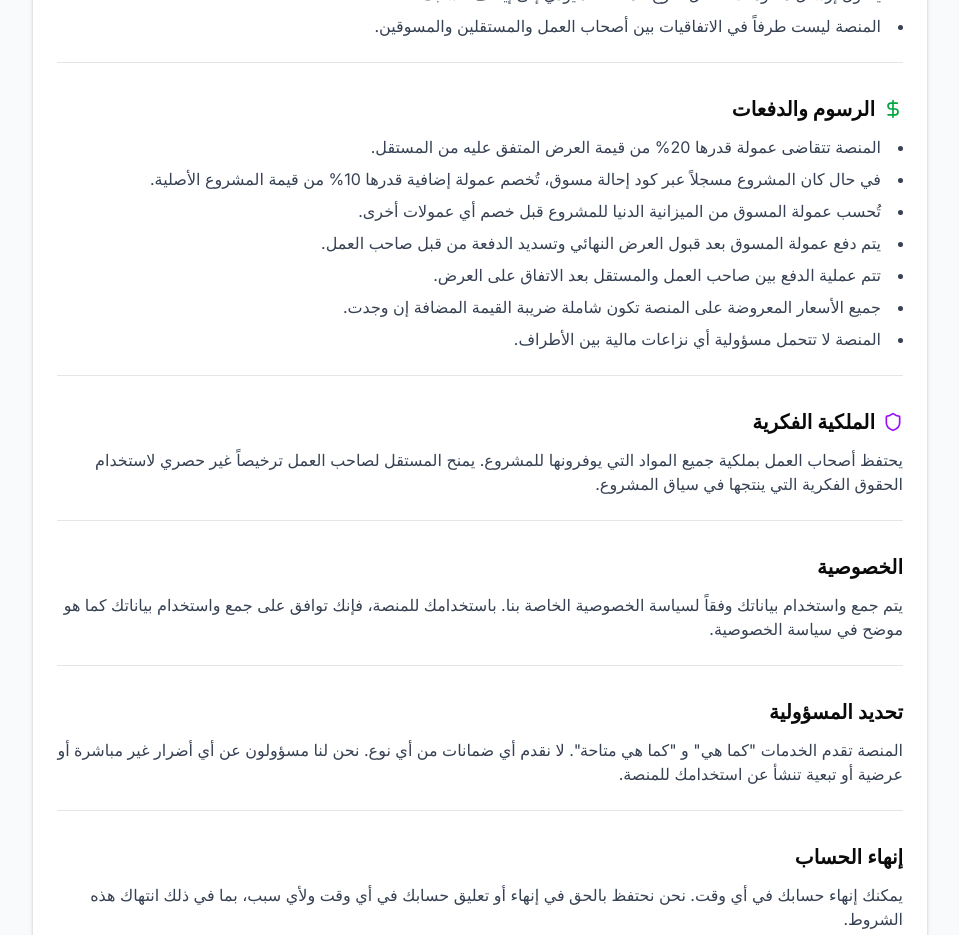
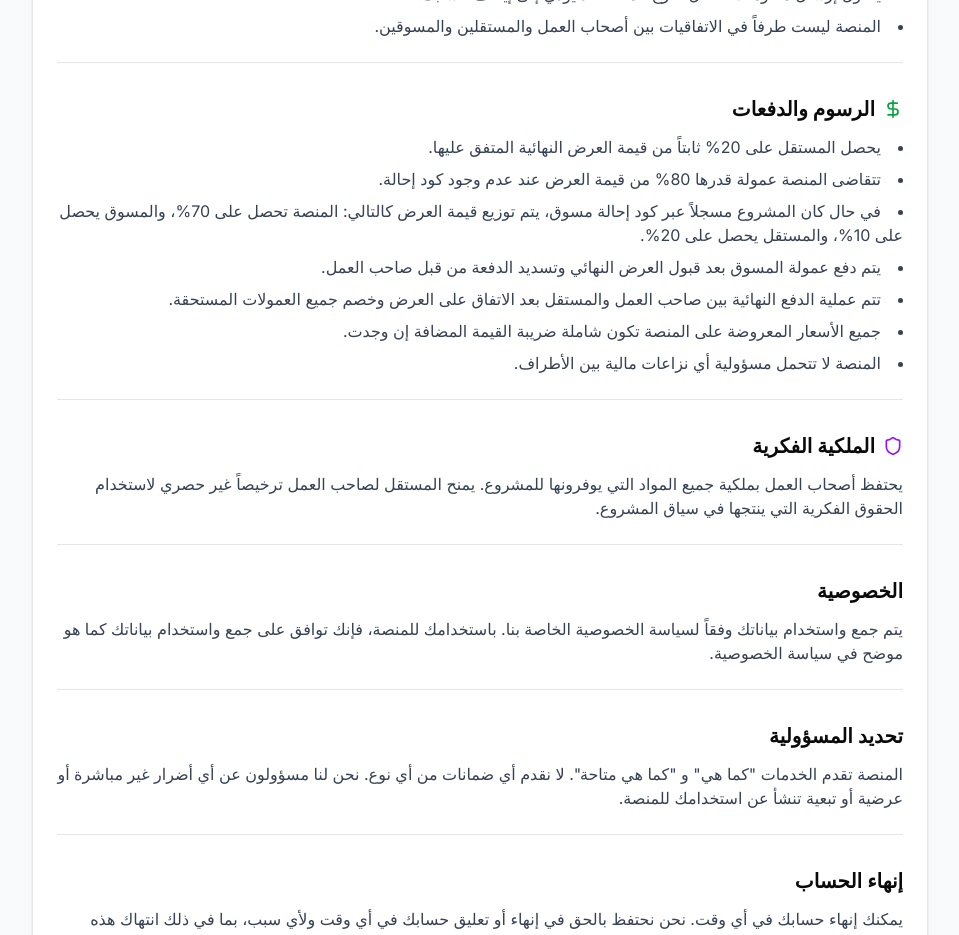
Before and after one commit to pbhweb/project, a Next.js app: page /terms in a window 1280 px wide. Shown: the part 1140-2075 px from the top of the page, without its empty margins (160-1119 px from the left). Built offline with nearby package versions, Linux system fonts and the light colour scheme.

Commit message:
Update page.tsx

```diff
--- a/app/terms/page.tsx
+++ b/app/terms/page.tsx
@@ -48,15 +48,15 @@ const termsData = [
       "المنصة ليست طرفاً في الاتفاقيات بين أصحاب العمل والمستقلين والمسوقين.",
     ],
   },
-  {
+   {
     id: 5,
     title: "الرسوم والدفعات",
     content: [
-      "المنصة تتقاضى عمولة قدرها 20% من قيمة العرض المتفق عليه من المستقل.",
-      "في حال كان المشروع مسجلاً عبر كود إحالة مسوق، تُخصم عمولة إضافية قدرها 10% من قيمة المشروع الأصلية.",
-      "تُحسب عمولة المسوق من الميزانية الدنيا للمشروع قبل خصم أي عمولات أخرى.",
+      "يحصل المستقل على 20% ثابتاً من قيمة العرض النهائية المتفق عليها.",
+      "تتقاضى المنصة عمولة قدرها 80% من قيمة العرض عند عدم وجود كود إحالة.",
+      "في حال كان المشروع مسجلاً عبر كود إحالة مسوق، يتم توزيع قيمة العرض كالتالي: المنصة تحصل على 70%، والمسوق يحصل على 10%، والمستقل يحصل على 20%.",
       "يتم دفع عمولة المسوق بعد قبول العرض النهائي وتسديد الدفعة من قبل صاحب العمل.",
-      "تتم عملية الدفع بين صاحب العمل والمستقل بعد الاتفاق على العرض.",
+      "تتم عملية الدفع النهائية بين صاحب العمل والمستقل بعد الاتفاق على العرض وخصم جميع العمولات المستحقة.",
       "جميع الأسعار المعروضة على المنصة تكون شاملة ضريبة القيمة المضافة إن وجدت.",
       "المنصة لا تتحمل مسؤولية أي نزاعات مالية بين الأطراف.",
     ],
```
